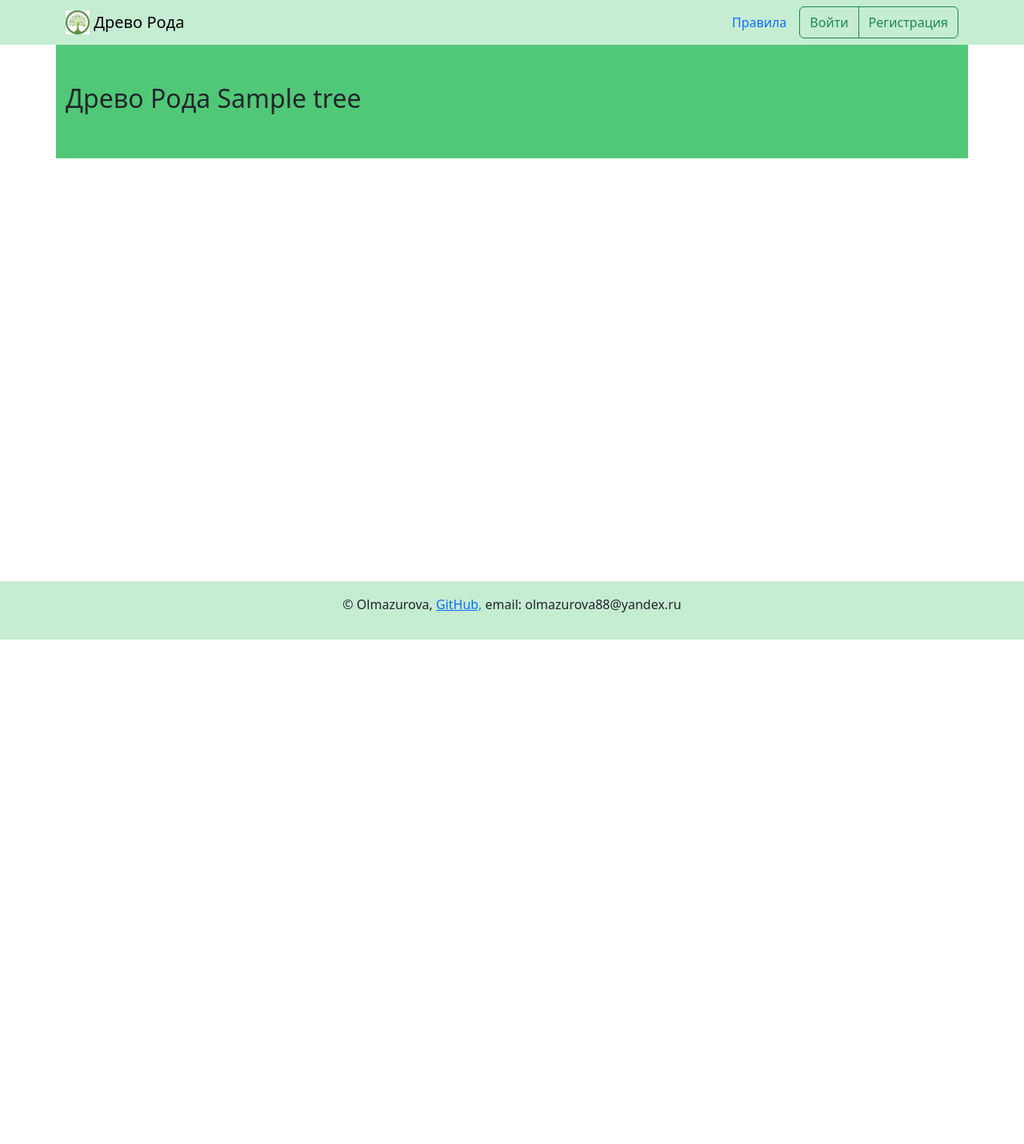
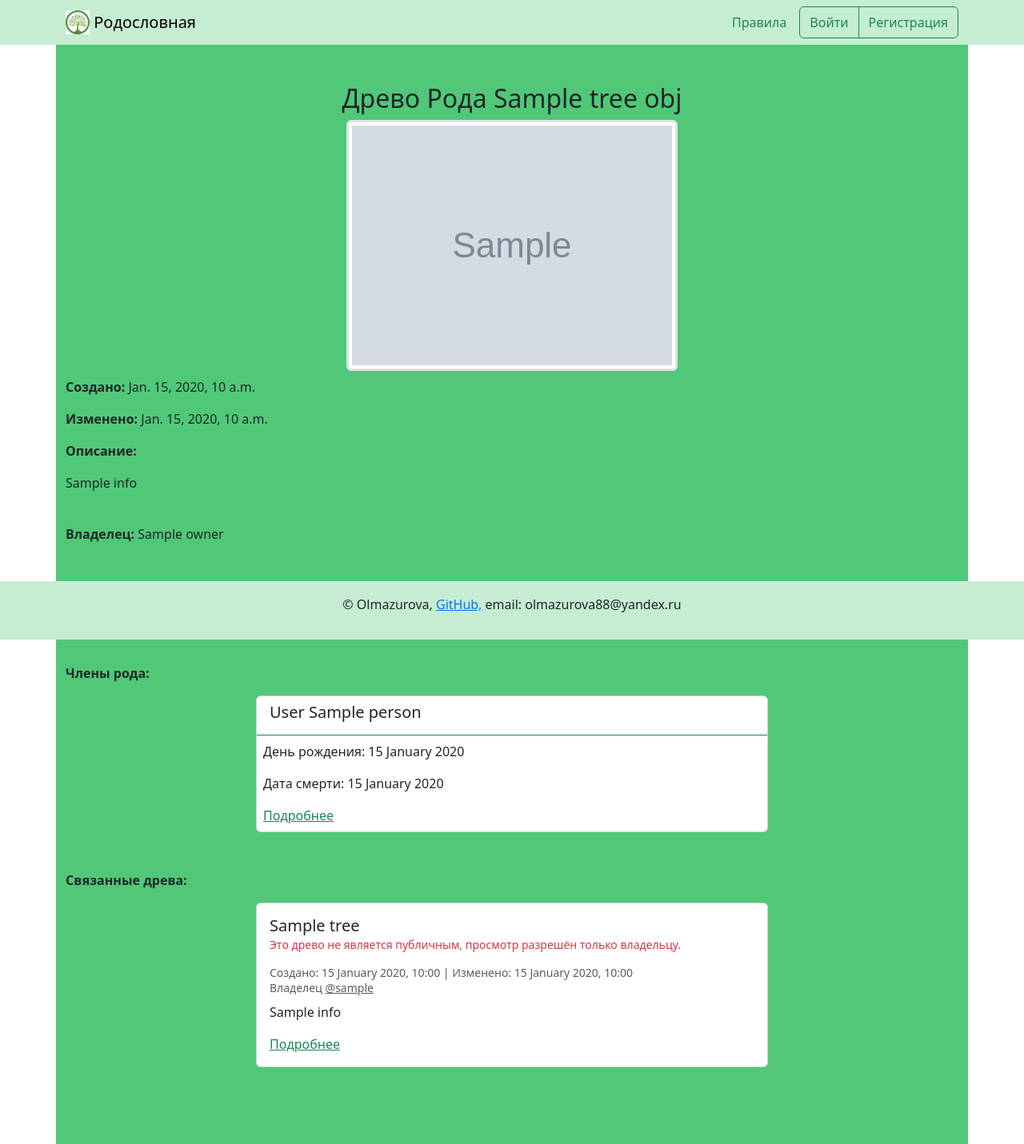
Before and after one commit to Olmazurova/family_tree, a Django app: template family_tree/templates/trees/tree_detail.html in a window 1280 px wide. Shown: the whole page at 80% size. Before the commit the page ends 800 px from the top, so only its background shows below. Run offline with Django 3.2, Linux system fonts and the light colour scheme; the template is opened without the code that fills it: most values are stand-ins (such as "Sample title", 1, 10 or a date in 2020); grey boxes marked "Sample" are stand-in pictures; some libraries are stand-ins or nearby versions.

Commit message:
Доработаны шаблоны и вьюхи.

```diff
--- a/family_tree/templates/includes/header.html
+++ b/family_tree/templates/includes/header.html
@@ -4,25 +4,27 @@
     <div class="container">
       <a class="navbar-brand" href="{% url 'home' %}">
         <img src="{% static 'img/tree-logo.jpg' %}" width="30" height="30" class="d-inline-block align-top" alt="">
-        Древо Рода
+        Родословная
       </a>
           {% with request.resolver_match.view_name as view_name %}
         <ul class="nav  nav-pills">
           <li class="nav-item">
-            <a class="nav-link {% if view_name == 'rules' %} text-success {% endif %}" href="{% url 'rules' %}">
+            <a class="nav-link {% if view_name == 'rules' %} text-dark {% else %} text-success {% endif %}" href="{% url 'rules' %}">
               Правила
             </a>
           </li>
           {% if user.is_authenticated %}
             <div class="btn-group" role="group" aria-label="Basic outlined example">
-              <button type="button" class="btn btn-outline-primary"><a class="text-decoration-none text-reset"
-                  href="{% url 'trees:create_tree' %}">Создать древо</a></button>
-                <button type="button" class="btn btn-outline-primary"><a class="text-decoration-none text-reset"
+              {% if view_name != 'trees:tree_detail' %}
+                <button type="button" class="btn btn-outline-success"><a class="text-decoration-none text-reset"
+                  href="{% url 'trees:tree_create' %}">Создать древо</a></button>
+              {% endif %}
+                <button type="button" class="btn btn-outline-success"><a class="text-decoration-none text-reset"
                   href="{% url 'trees:tree_list' %}">Мои древа</a></button>
-              <button type="button" class="btn btn-outline-primary"><a class="text-decoration-none text-reset"
+              <button type="button" class="btn btn-outline-success"><a class="text-decoration-none text-reset"
                   href="{% url 'users:profile' user.username %}">{{ user.username }}</a></button>
-              <button type="button" class="btn btn-outline-primary"><a class="text-decoration-none text-reset"
-                  href="{% url 'logout' %}">Выйти</a></button>
+              <button type="button" class="btn btn-outline-success"><a class="text-decoration-none text-reset"
+                  href="{% url 'users:profile_logout' %}">Выйти</a></button>
             </div>
           {% else %}
             <div class="btn-group" role="group" aria-label="Basic outlined example">
--- /dev/null
+++ b/family_tree/templates/includes/person_card.html
@@ -0,0 +1,13 @@
+<div class="col d-flex justify-content-center">
+  <div class="card" style="width: 40rem;">
+      <div class="card-header bg-transparent border-success text-lg-start">
+          <h5 class="card-title">{{ person.surname }} {{ person.name }}</h5>
+      </div>
+    <div class="card-body p-2">
+      <p class="card-text">День рождения: {{ person.birthday|date:"d E Y" }}</p>
+      <p class="card-text">Дата смерти: {{ person.date_of_death|date:"d E Y" }}</p>
+
+      <a href="{% url 'trees:person' slug=tree_obj.slug id=person.id %}" class="card-link text-success">Подробнее</a>
+    </div>
+  </div>
+</div>
--- a/family_tree/templates/includes/tree_card.html
+++ b/family_tree/templates/includes/tree_card.html
@@ -1,7 +1,6 @@
 <div class="col d-flex justify-content-center">
   <div class="card" style="width: 40rem;">
     <div class="card-body">
-{#
       <h5 class="card-title">{{ tree.genus_name }}</h5>
       <h6 class="card-subtitle mb-2 text-muted">
         <small>
@@ -13,7 +12,7 @@
         </small>
       </h6>
       <p class="card-text">{{ tree.info|truncatewords:10 }}</p>
-      <a href="{% url 'trees:tree_detail' tree.slug %}" class="card-link">Подробнее</a>
+      <a href="{% url 'trees:tree_detail' tree.slug %}" class="card-link text-success">Подробнее</a>
     </div>
   </div>
 </div>
--- a/family_tree/templates/trees/tree_detail.html
+++ b/family_tree/templates/trees/tree_detail.html
@@ -1,6 +1,36 @@
 {% extends "base.html" %}
-{% block title %}Древо Рода {{ tree.genus_name }}{% endblock %}
+{% load django_bootstrap5 %}
+{% block title %}Древо Рода {{ tree_obj.genus_name }}{% endblock %}
 {% block content %}
-    <h2>Древо Рода {{ tree.genus_name }}</h2>
+    <h2 class="text-center">Древо Рода {{ tree_obj.genus_name }}</h2>
+    {% if tree_obj.photo %}
+        <a href="{{ tree_obj.photo.url }}" target="_blank">
+          <img class="border-3 rounded img-fluid img-thumbnail mb-2 mx-auto d-block" src="{{ tree_obj.photo.url }}">
+        </a>
+    {% endif %}
+    <p><b>Создано: </b>{{ tree_obj.created_at }}</p>
+    <p><b>Изменено: </b>{{ tree_obj.changed_at }}</p>
+    <p><b>Описание: </b><p>{{ tree_obj.info }}</p></p><br>
+    <p><b>Владелец: </b>
+        <a class="text-decoration-none text-reset"
+                  href="{% url 'users:profile' tree_obj.owner %}">{{ tree_obj.owner }}</a></p>
+    <div class="text-center py-5">
+    <button type="button" class="btn btn-dark"><a class="text-decoration-none text-reset"
+                  href="{% url 'trees:person_create' tree_obj.slug %}">Добавить члена родословной</a></button>
+    </div>
+
+    <p><b>Члены рода:</b></p>
+    {% for person in members %}
+      <article class="mb-5">
+          {% include "includes/person_card.html" %}
+        </article>
+    {% endfor %}
+
+    <p><b>Связанные древа:</b></p>
+    {% for tree in trees %}
+      <article class="mb-5">
+          {% include "includes/tree_card.html" %}
+        </article>
+    {% endfor %}
 
 {% endblock content %}
--- a/family_tree/users/urls.py
+++ b/family_tree/users/urls.py
@@ -1,10 +1,11 @@
 from django.urls import path
 
-from .views import UserProfileDetail, UserProfileUpdate
+from .views import UserProfileDetail, UserProfileLogout, UserProfileUpdate
 
 app_name = 'users'
 
 urlpatterns = [
     path('edit/', UserProfileUpdate.as_view(), name='profile_edit'),
+    path('logout/', UserProfileLogout.as_view(), name='profile_logout'),
     path('<str:username>/', UserProfileDetail.as_view(), name='profile'),
 ]
```
Also changed, not shown: family_tree/family_tree/settings.py (+9 -2 lines), family_tree/templates/trees/create_tree.html (+20 -1 lines), family_tree/templates/trees/home.html (+16 -8 lines), family_tree/templates/trees/person_create.html (+18 -2 lines), family_tree/templates/users/profile.html (+17 -9 lines), family_tree/templates/users/profile_logout.html (added, +12 -0 lines), family_tree/trees/models.py (+18 -1 lines), family_tree/trees/views.py (+26 -8 lines), family_tree/users/views.py (+25 -3 lines).
